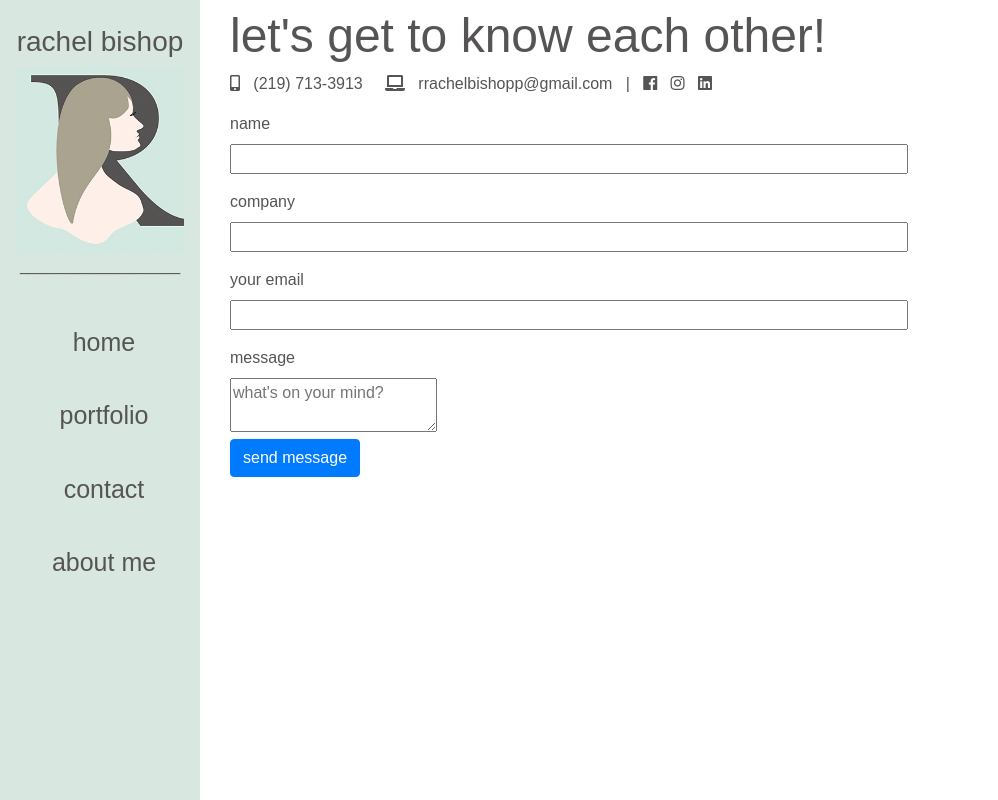
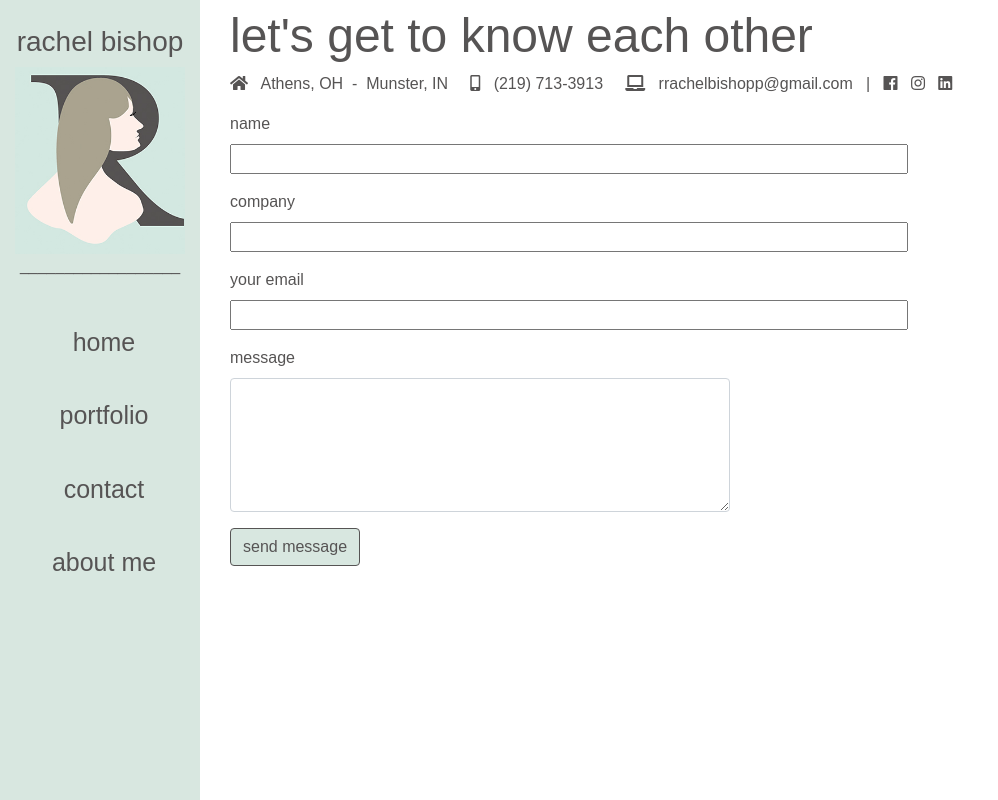
Before and after one commit to rrachelbishopp/Portfolio2, a plain HTML site: page contact.html in a window 1280 px wide. Shown: the whole page, without its empty margins (0-998 px from the left). Drawn offline with nearby package versions, Linux system fonts and the light colour scheme; a script that the page names is missing; a web font is replaced by a local one.

Commit message:
Contact Finalized

```diff
--- a/contact.html
+++ b/contact.html
@@ -34,9 +34,8 @@
       <a href="aboutme.html" style="font-family: mr-eaves-modern, sans-serif;">about me</a>
     </div>
     <!-- end side navigation -->
-          <font size="+7">let's get to know each other!</font>
-          <p style="font-family: mr-eaves-modern, sans-serif;"><i class="fas fa-mobile-alt"></i> &nbsp (219) 713-3913 &nbsp &nbsp <i class="fas fa-laptop"></i> &nbsp rrachelbishopp@gmail.com &nbsp | &nbsp <a href="https://www.facebook.com/rachel.bishop.549" style="color: #565454"><i class="fab fa-facebook"></i></a> &nbsp <a href="https://www.instagram.com/rrachelbishopp/" style="color: #565454"><i class="fab fa-instagram"></i></a> &nbsp <a href="https://www.linkedin.com/in/rachel-bishop-56b684153/" style="color: #565454"><i class="fab fa-linkedin"></i></a></p>
-    <div class="column">
+          <font size="+7">let's get to know each other</font>
+          <p style="font-family: mr-eaves-modern, sans-serif;"><i class="fas fa-home"></i> &nbsp Athens, OH &nbsp-&nbsp Munster, IN &nbsp &nbsp <i class="fas fa-mobile-alt"></i> &nbsp (219) 713-3913 &nbsp &nbsp <i class="fas fa-laptop"></i> &nbsp rrachelbishopp@gmail.com &nbsp | &nbsp  <a href="https://www.facebook.com/rachel.bishop.549" style="color: #565454"><i class="fab fa-facebook"></i></a> &nbsp <a href="https://www.instagram.com/rrachelbishopp/" style="color: #565454"><i class="fab fa-instagram"></i></a> &nbsp <a href="https://www.linkedin.com/in/rachel-bishop-56b684153/" style="color: #565454"><i class="fab fa-linkedin"></i></a></p>
           <form action="response.html" method="post">
             <div class="form-group">
               <label for="contactName">name</label>
@@ -55,10 +54,10 @@
                 <br>
               <input type="text" name="email" value="" id="contactEmail" size="70">
              </div>
-        <label for="message">message</label>
-        <br>
-          <textarea id="message" name="message" placeholder="what's on your mind?" size="700"></textarea>
-        <br>
+             <div class="form-group">
+         <label for="message">message</label>
+         <textarea class="form-control" rows="5" id="message"></textarea>
+       </div>
         <button type="submit" class="btn btn-primary">send message</button>
           </form>
         </div>
--- a/css/style.css
+++ b/css/style.css
@@ -72,10 +72,13 @@ body {
   bottom: 0;
 }
 
-.button {
-  color: #d8e7e0;
+.btn {
+    background-color: #d8e7e0; /* Green */
+    border-color: #565454;
+    color: #565454;
+    text-align: center;
 }
 
-.textarea {
-  width: 700px;
+.form-control {
+  width: 500px;
 }
```
